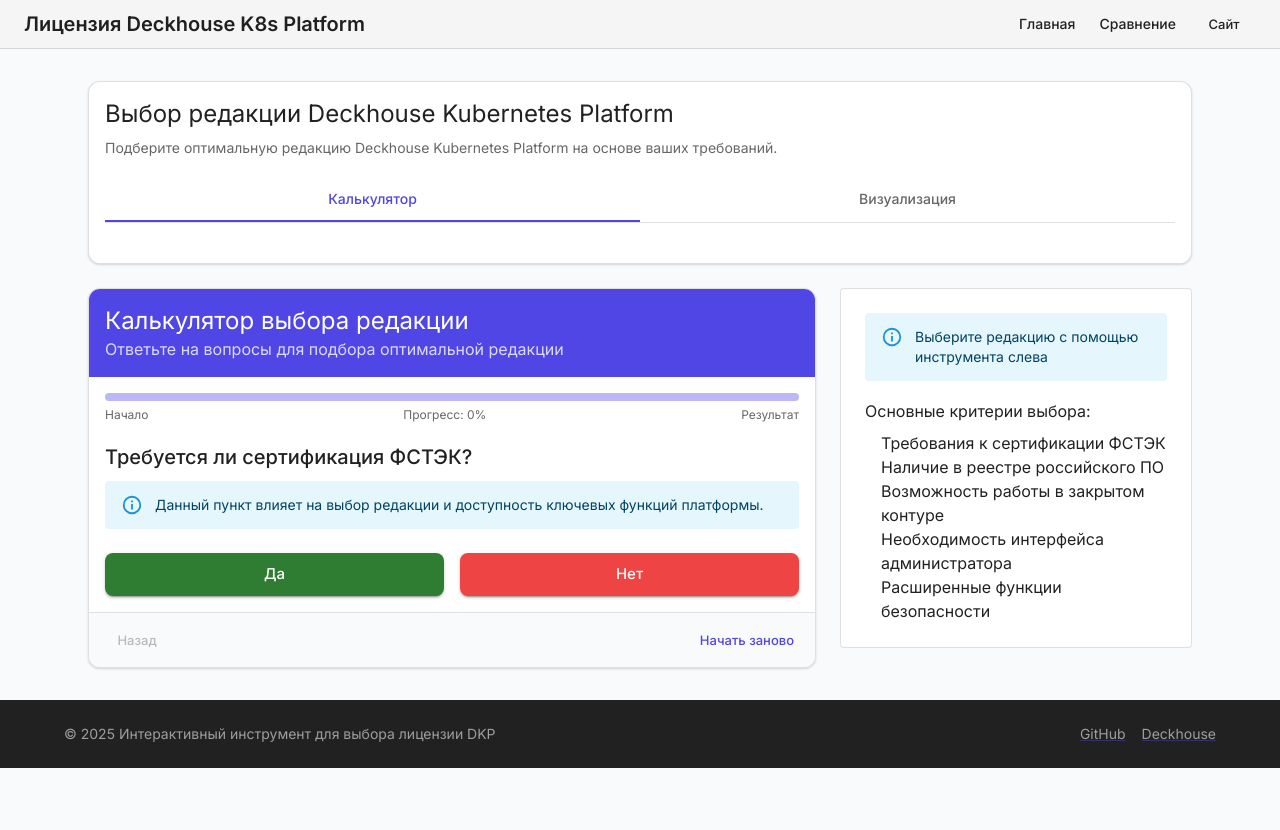
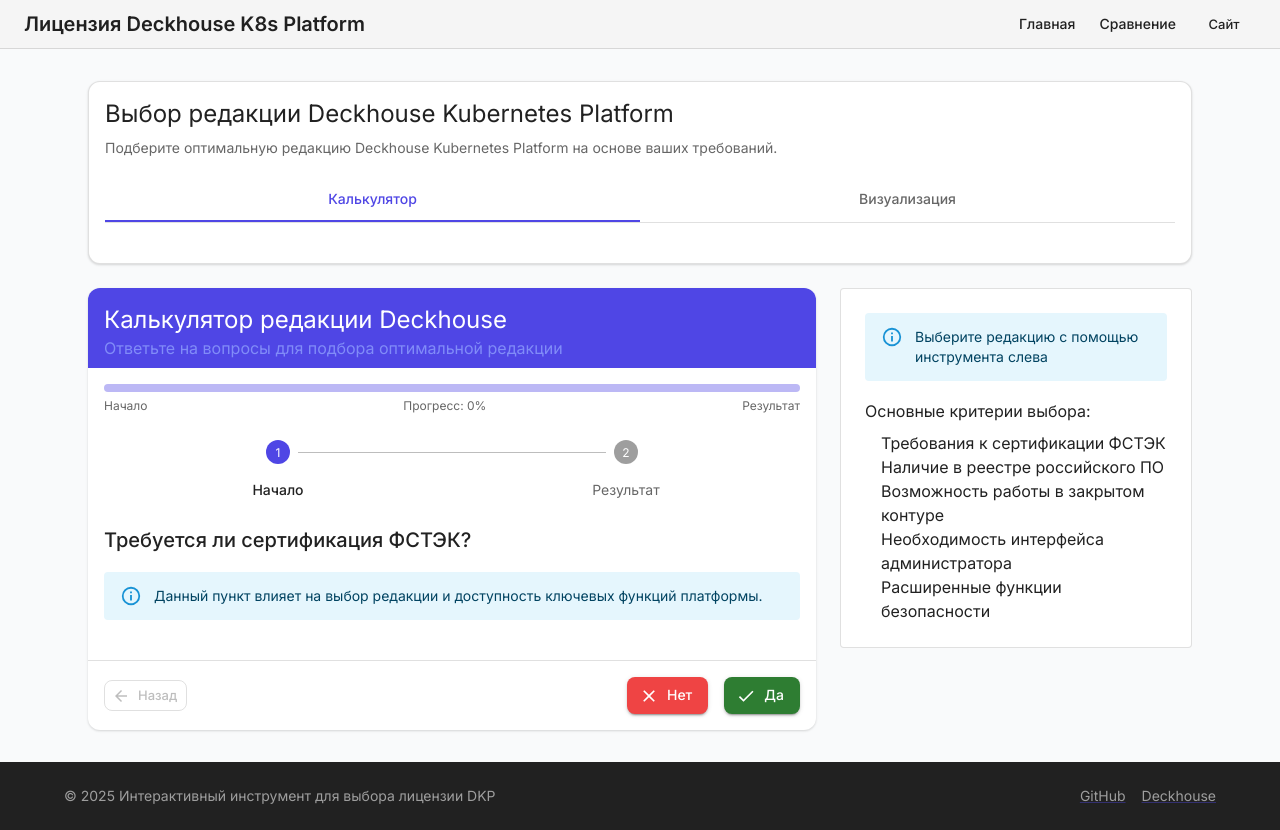
Before and after one commit to heAdz0r/dkp_license_graph, a Next.js app: page / in a window 1280 px wide. Before the commit the page ends 800 px from the top, so only its background shows below. Built offline with nearby package versions, Linux system fonts and the light colour scheme.

Commit message:
Update StepCalculator with Material UI

```diff
--- a/src/components/StepCalculator.tsx
+++ b/src/components/StepCalculator.tsx
@@ -1,17 +1,17 @@
 import React, { useState } from 'react';
+import {
+  Card, CardHeader, CardContent, CardActions,
+  Typography, Box, Button, LinearProgress,
+  Alert, Divider, Stepper, Step, StepLabel,
+  Stack
+} from '@mui/material';
+import {
+  Check as CheckIcon,
+  Close as CloseIcon,
+  Refresh as RefreshIcon,
+  ArrowBack as ArrowBackIcon
+} from '@mui/icons-material';
 import { DecisionNode, decisionTree, Edition, editions } from '@/data/licenseData';
-import {
-  Box,
-  Button,
-  Card,
-  CardContent,
-  CardHeader,
-  Divider,
-  LinearProgress,
-  Stack,
-  Typography,
-  Alert
-} from '@mui/material';
 
 interface StepCalculatorProps {
   onEditionSelect: (edition: Edition | null) => void;
@@ -99,112 +99,106 @@
   };
 
   return (
-    <Card variant="outlined">
+    <Card elevation={2}>
       <CardHeader
-        title={isEndNode ? "Рекомендуемая редакция" : "Калькулятор выбора редакции"}
+        title="Калькулятор редакции Deckhouse"
         subheader={isEndNode
           ? "Мы подобрали подходящую редакцию для ваших требований"
           : "Ответьте на вопросы для подбора оптимальной редакции"
         }
-        sx={{
-          bgcolor: 'primary.main',
-          color: 'primary.contrastText',
-          '& .MuiCardHeader-subheader': {
-            color: 'primary.contrastText',
-            opacity: 0.8
-          }
-        }}
+        sx={{ bgcolor: 'primary.main', color: 'white', pb: 1 }}
+        subheaderTypographyProps={{ color: 'primary.light' }}
       />
 
       {/* Индикатор прогресса */}
-      <Box sx={{ px: 2, pt: 2 }}>
+      <Box sx={{ px: 2, pt: 2, pb: 1 }}>
         <LinearProgress
           variant="determinate"
           value={getProgress()}
           sx={{ height: 8, borderRadius: 4 }}
         />
-        <Box sx={{ display: 'flex', justifyContent: 'space-between', mt: 0.5 }}>
+        <Box display="flex" justifyContent="space-between" mt={0.5}>
           <Typography variant="caption" color="text.secondary">Начало</Typography>
-          <Typography variant="caption" color="text.secondary">
-            Прогресс: {getProgress()}%
-          </Typography>
+          <Typography variant="caption" color="text.secondary">Прогресс: {getProgress()}%</Typography>
           <Typography variant="caption" color="text.secondary">Результат</Typography>
         </Box>
       </Box>
 
       <CardContent>
+        {/* Шаги процесса */}
+        <Stepper activeStep={history.length} alternativeLabel sx={{ mb: 3, display: { xs: 'none', sm: 'flex' } }}>
+          <Step key="start" completed={history.length > 0}>
+            <StepLabel>Начало</StepLabel>
+          </Step>
+          {history.map((nodeId, index) => (
+            <Step key={nodeId} completed={index < history.length - 1}>
+              <StepLabel>{decisionTree[nodeId].question.slice(0, 30)}...</StepLabel>
+            </Step>
+          ))}
+          <Step key="result" completed={isEndNode}>
+            <StepLabel>Результат</StepLabel>
+          </Step>
+        </Stepper>
+
         {/* Вопрос */}
-        <Box sx={{ mb: 3 }}>
         <Typography variant="h6" gutterBottom>
           {currentNode.question}
         </Typography>
 
         {currentNode.featureId && (
-            <Alert severity="info" sx={{ mt: 1 }}>
+          <Alert severity="info" sx={{ mt: 2, mb: 3 }}>
             Данный пункт влияет на выбор редакции и доступность ключевых функций платформы.
           </Alert>
         )}
-        </Box>
+      </CardContent>
 
-        {/* Кнопки ответов */}
+      <Divider />
+
+      <CardActions sx={{ p: 2, justifyContent: 'space-between' }}>
+        <Button
+          startIcon={<ArrowBackIcon />}
+          onClick={handleBack}
+          disabled={history.length === 0}
+          variant="outlined"
+          size="small"
+        >
+          Назад
+        </Button>
+
         {!isEndNode ? (
-          <Stack direction={{ xs: 'column', sm: 'row' }} spacing={2}>
-            {currentNode.yes && (
+          <Stack direction="row" spacing={2}>
+            {currentNode.no && (
               <Button
+                startIcon={<CloseIcon />}
+                onClick={() => handleAnswer(false)}
                 variant="contained"
-                color="success"
-                size="large"
-                fullWidth
-                onClick={() => handleAnswer(true)}
+                color="error"
               >
-                Да
+                Нет
               </Button>
             )}
 
-            {currentNode.no && (
+            {currentNode.yes && (
               <Button
+                startIcon={<CheckIcon />}
+                onClick={() => handleAnswer(true)}
                 variant="contained"
-                color="error"
-                size="large"
-                fullWidth
-                onClick={() => handleAnswer(false)}
+                color="success"
               >
-                Нет
+                Да
               </Button>
             )}
           </Stack>
         ) : (
           <Button
+            startIcon={<RefreshIcon />}
+            onClick={handleReset}
             variant="contained"
-            color="primary"
-            size="large"
-            fullWidth
-            onClick={handleReset}
           >
             Начать заново
           </Button>
         )}
-      </CardContent>
-
-      <Divider />
-
-      {/* Навигация и история */}
-      <Box sx={{ px: 2, py: 1.5, bgcolor: 'background.default', display: 'flex', justifyContent: 'space-between' }}>
-        <Button
-          disabled={history.length === 0}
-          onClick={handleBack}
-          size="small"
-        >
-          Назад
-        </Button>
-
-        <Button
-          onClick={handleReset}
-          size="small"
-        >
-          Начать заново
-        </Button>
-      </Box>
+      </CardActions>
     </Card>
   );
 };
```
Lines whose indentation alone changed are shown as unchanged.
